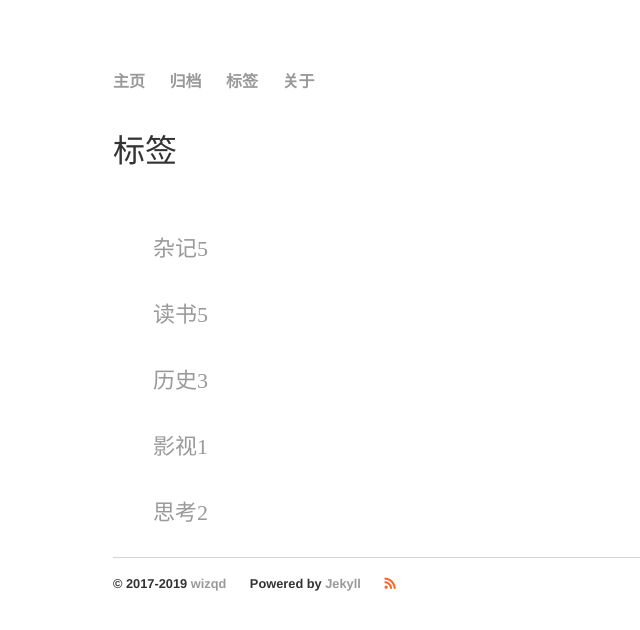
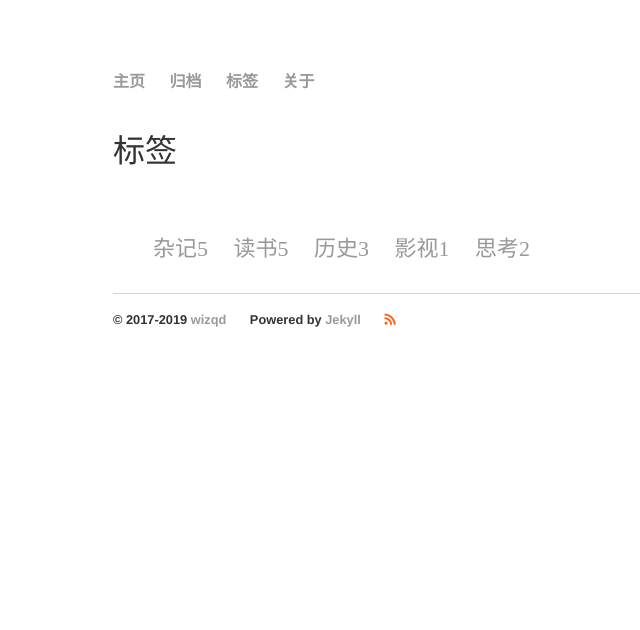
Before and after one commit to chqid/chqid.blog.io, a Jekyll site: the page built from tags/index.html, in a window 1280 px wide. Shown: the top 630 px of the page, without its empty margins (143-783 px from the left). Built offline with Jekyll 4.4.1, drawn with Linux system fonts in a browser that asks for light colours; nearby versions of some CDN libraries.

Commit message:
fix tag page

```diff
--- a/assets/css/main.css
+++ b/assets/css/main.css
@@ -28,7 +28,7 @@ nav ul li, footer ul li, .tag ul li {
     margin-right: 20px;
 }
 
-ul.posts li , .tag li {
+ul.posts li {
     list-style: none;
 }
 
--- a/tags/index.html
+++ b/tags/index.html
@@ -4,15 +4,15 @@ title: 标签
 ---
 <h1>{{ page.title }}</h1>
 <div class="tag">
-	{% for tag in site.tags %}
-		<ul>
+	<ul>
+		{% for tag in site.tags %}
 			<li>
 				<a class="tag-link" href="{{ site.BASE_PATH }}/tags/#{{ tag[0] }}">
 					{{ tag[0] }}<span>{{ tag[1].size }}</span>
 				</a>
 			</li>
-		</ul>
-	{% endfor %}
+		{% endfor %}
+	</ul>
 </div>
 
 <div>
```
